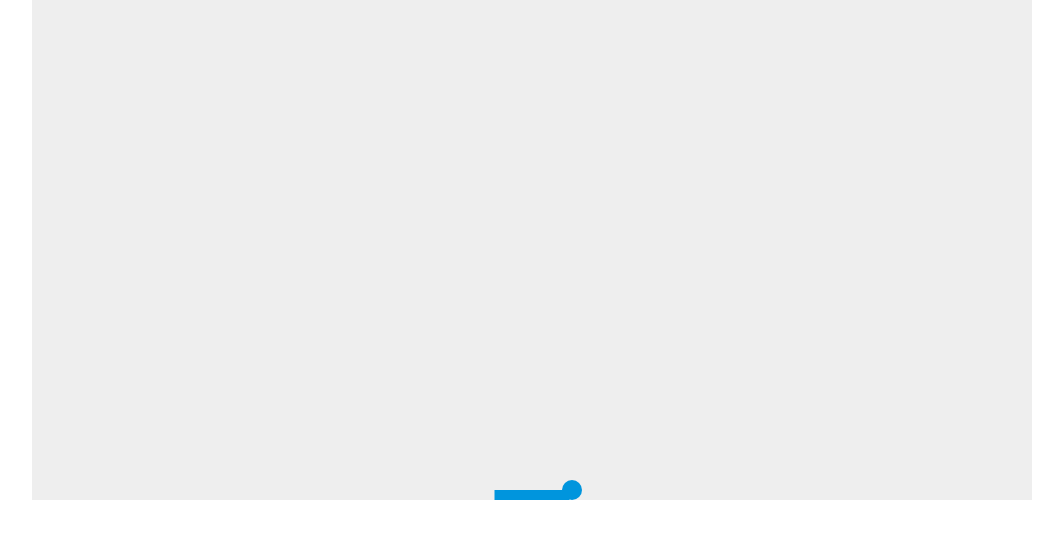
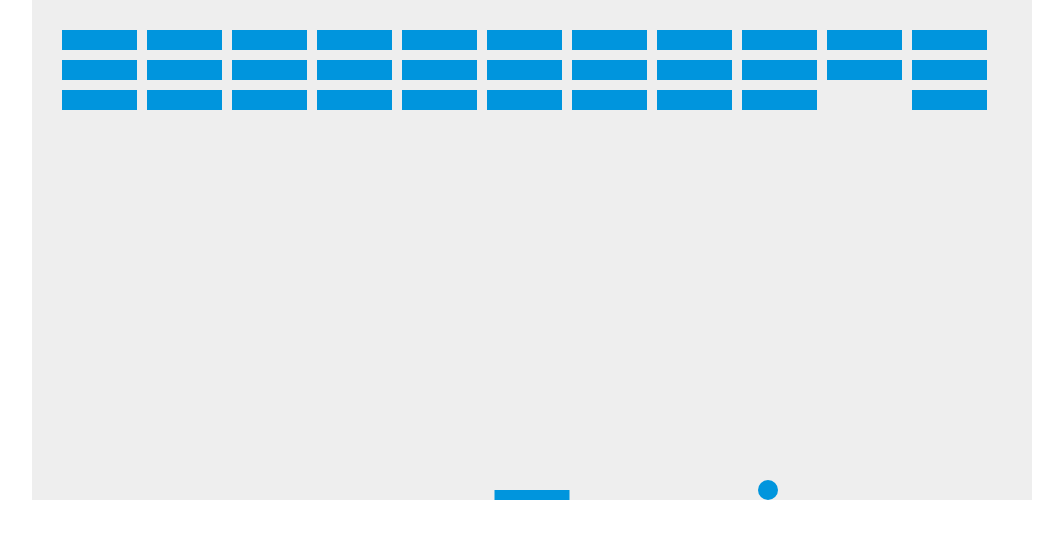
Before and after one commit to DarkPatrol/FrontEnd, a plain HTML site: page js-game/index.html in a window 1280 px wide. Shown: the whole page, without its empty margins (108-1171 px from the left). Drawn offline with Linux system fonts and the light colour scheme.

Commit message:
bricks now eleted by hit

```diff
--- a/js-game/index.html
+++ b/js-game/index.html
@@ -2,7 +2,7 @@
 <html>
 <head>
     <meta charset="utf-8" />
-    <title>Gamedev Canvas Workshop - lesson 5: game over</title>
+    <title>First game</title>
     <style>* { padding: 0; margin: 0; } canvas { background: #eee; display: block; margin: 0 auto; }</style>
 </head>
 <body>
--- a/js-game/main.js
+++ b/js-game/main.js
@@ -10,6 +10,25 @@ var paddleWidth = 75;
 var paddleX = (canvas.width-paddleWidth)/2;
 var rightPressed = false;
 var leftPressed = false;
+//bricks
+var brickRowCount = 3;
+var brickColumnCount = 11;
+var brickWidth = 75;
+var brickHeight = 20;
+var brickPadding = 10;
+var brickOffsetTop = 30;
+var brickOffsetLeft = 30;
+var brickX = (c*(brickWidth+brickPadding))+brickOffsetLeft;
+var brickY = (r*(brickHeight+brickPadding))+brickOffsetTop;
+//bricks draw
+var bricks = [];
+for(var c=0; c<brickColumnCount; c++) {
+    bricks[c] = [];
+    for(var r=0; r<brickRowCount; r++) {
+        bricks[c][r] = { x: 0, y: 0, status: 1 };
+    }
+}
+
 
 document.addEventListener("keydown", keyDownHandler, false);
 document.addEventListener("keyup", keyUpHandler, false);
@@ -32,7 +51,19 @@ function keyUpHandler(e) {
 				leftPressed = false;
 		}
 }
-
+function collisionDetection() {
+    for(var c=0; c<brickColumnCount; c++) {
+        for(var r=0; r<brickRowCount; r++) {
+            var b = bricks[c][r];
+            if(b.status == 1) {
+                if(x > b.x && x < b.x+brickWidth && y > b.y && y < b.y+brickHeight) {
+                    dy = -dy;
+                    b.status = 0;
+                }
+            }
+        }
+    }
+}
 function drawBall() {
 		ctx.beginPath();
 		ctx.arc(x, y, ballRadius, 0, Math.PI*2);
@@ -47,11 +78,31 @@ function drawPaddle() {
 		ctx.fill();
 		ctx.closePath();
 }
+function drawBricks() {
+    for(var c=0; c<brickColumnCount; c++) {
+        for(var r=0; r<brickRowCount; r++) {
+            if(bricks[c][r].status == 1) {
+                var brickX = (c*(brickWidth+brickPadding))+brickOffsetLeft;
+                var brickY = (r*(brickHeight+brickPadding))+brickOffsetTop;
+                bricks[c][r].x = brickX;
+                bricks[c][r].y = brickY;
+                ctx.beginPath();
+                ctx.rect(brickX, brickY, brickWidth, brickHeight);
+                ctx.fillStyle = "#0095DD";
+                ctx.fill();
+                ctx.closePath();
+            }
+        }
+    }
+}
+
 
 function draw() {
 		ctx.clearRect(0, 0, canvas.width, canvas.height);
+		drawBricks();
 		drawBall();
 		drawPaddle();
+		collisionDetection();
 
 		if(x + dx > canvas.width-ballRadius || x + dx < ballRadius) {
 				dx = -dx;
```
